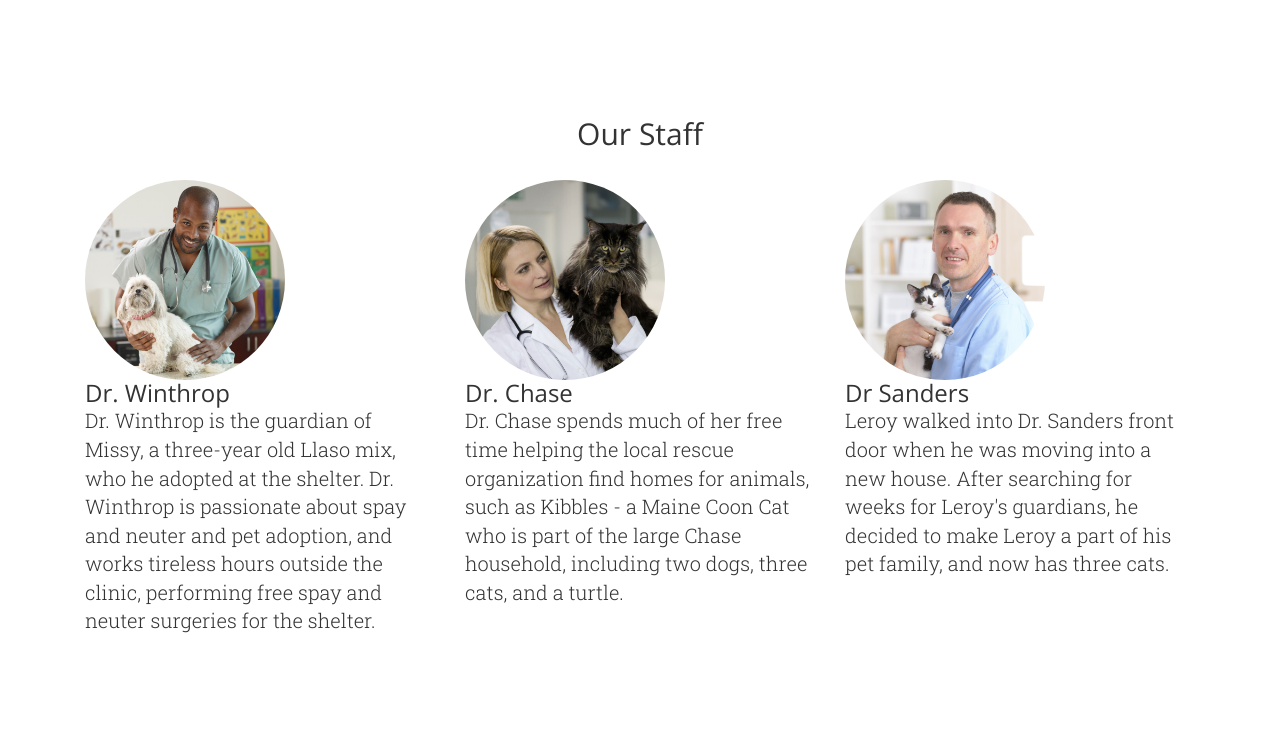
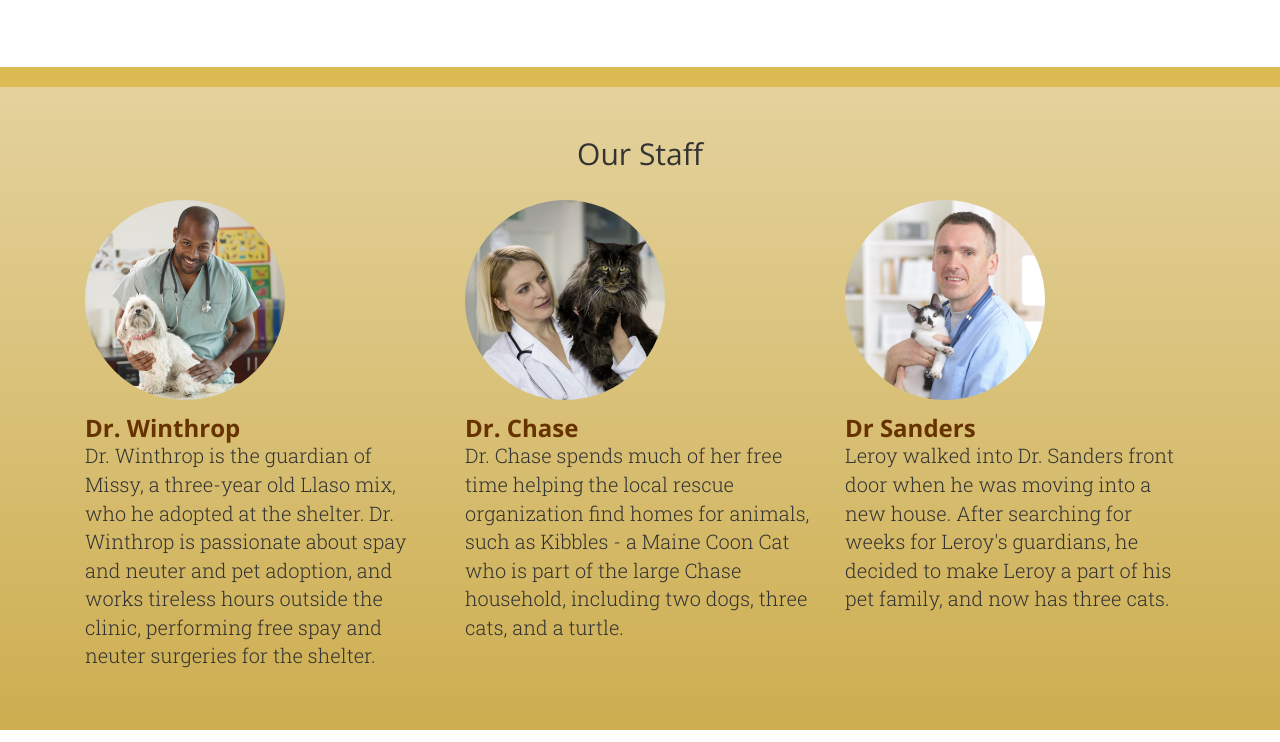
Before and after one commit to dengri/Single-page-bootstrap, a plain HTML site: page index.html in a window 1280 px wide. Shown: the part 1895-2637 px from the top of the page. Drawn offline with nearby package versions, Linux system fonts and the light colour scheme; a script that the page names is missing.

Commit message:
Adding gradient background to Staff secton

```diff
--- a/css/style.css
+++ b/css/style.css
@@ -133,6 +133,22 @@ footer .navbar-default {
 	margin:20px 0;
 }
 
+
+
+/** Page Mission **/
+
+#staff{
+	background-image:linear-gradient(to bottom, #E4D29D, #CDAE50  );
+	border-top:20px solid rgba(238, 200, 86, .5);
+}
+
+.doctor h3{
+	font-weight:bold;
+	color:#663300;
+	margin-top:15px;
+}
+
+
 #services img.icon {
 	margin:0 auto;
 	width:80px;
```
Also changed, not shown: index.html (+2 -0 lines), 2 other files.
